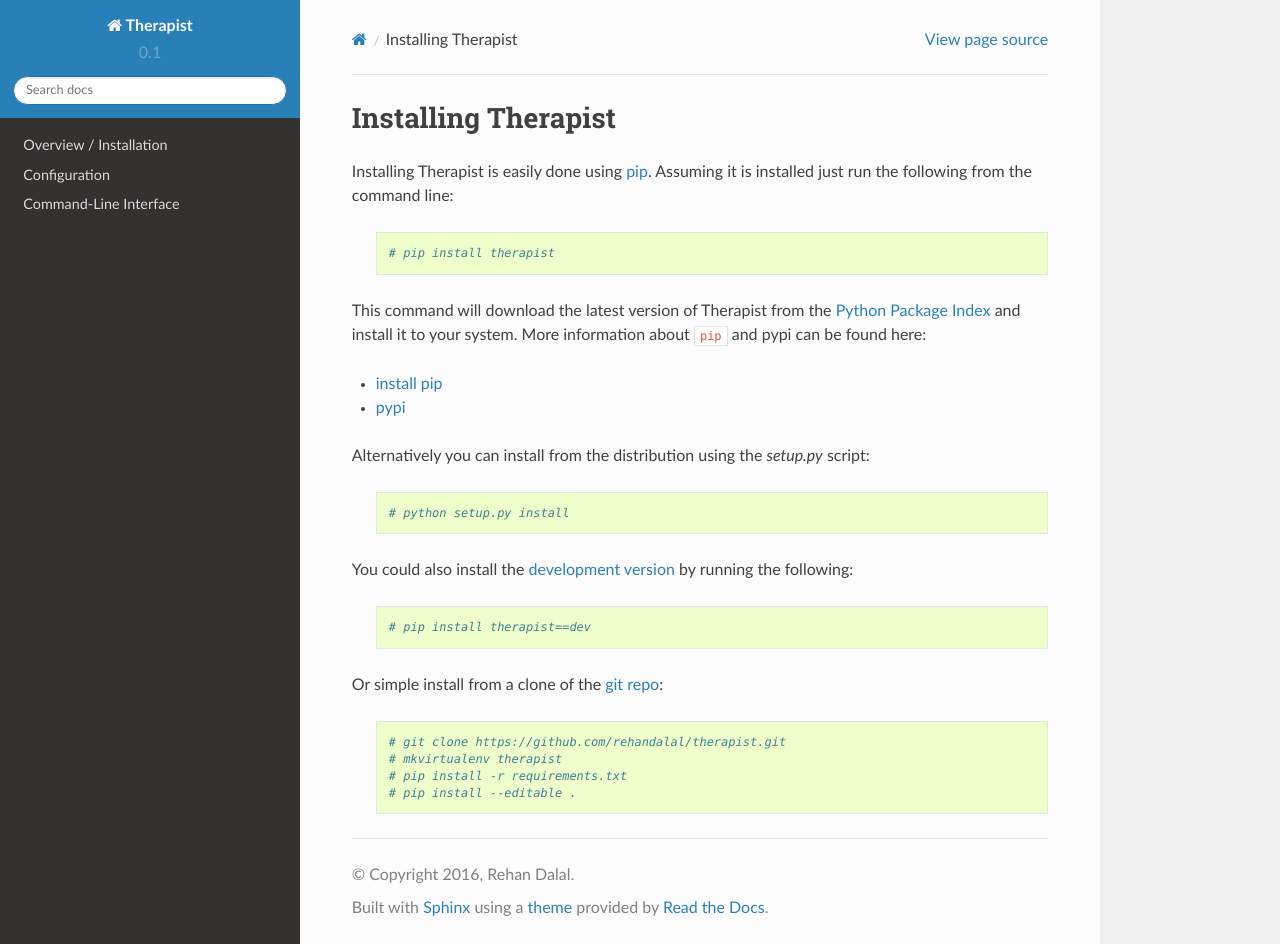
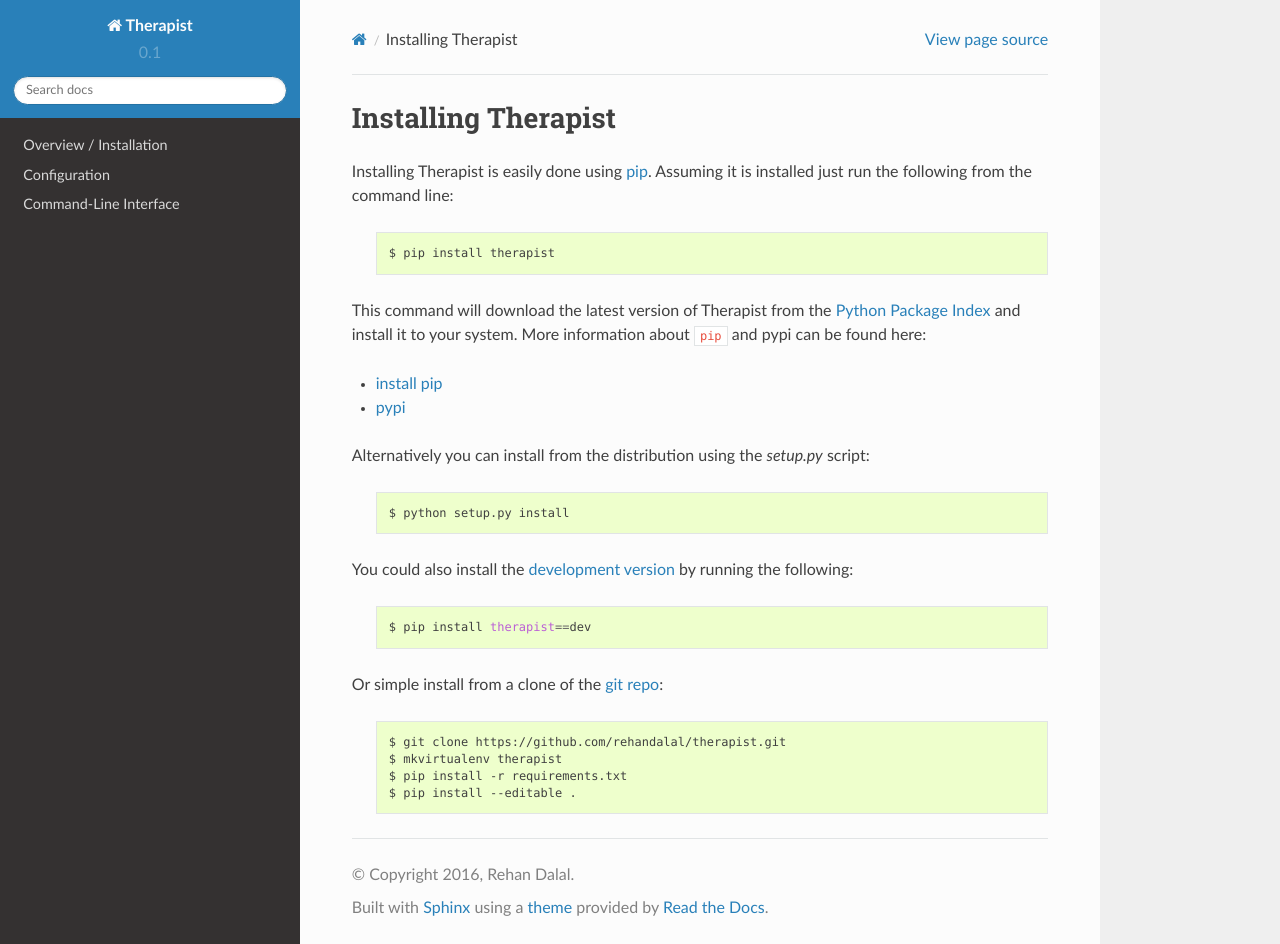
Before and after one commit to rehandalal/therapist, a Sphinx documentation site: the page built from docs/overview/install.rst, in a window 1280 px wide and 944 px high. Built offline with Sphinx 7.4.7 and the Read the Docs theme 2.0.0, drawn with Linux system fonts in a browser that asks for light colours.

Commit message:
Doc fixes

```diff
--- a/docs/cli.rst
+++ b/docs/cli.rst
@@ -14,10 +14,10 @@
 
     .. code-block:: bash
 
-        # therapist --help
+        $ therapist --help
 
 To get more information on a specific command run:
 
     .. code-block:: bash
 
-        # therapist <command-name> --help
+        $ therapist <command-name> --help
--- a/docs/overview/getting-started.rst
+++ b/docs/overview/getting-started.rst
@@ -6,7 +6,7 @@
 
     .. code-block:: bash
 
-        # therapist install
+        $ therapist install
 
 Now all you need to do is create a configuration as outlined in the
 :ref:`configuration_toplevel` section.
--- a/docs/overview/install.rst
+++ b/docs/overview/install.rst
@@ -6,7 +6,7 @@
 
     .. code-block:: bash
 
-        # pip install therapist
+        $ pip install therapist
 
 This command will download the latest version of Therapist from the
 `Python Package Index`_ and install it to your system. More information about
@@ -20,22 +20,22 @@
 
     .. code-block:: bash
 
-        # python setup.py install
+        $ python setup.py install
 
 You could also install the `development version`_ by running the following:
 
     .. code-block:: bash
 
-        # pip install therapist==dev
+        $ pip install therapist==dev
 
 Or simple install from a clone of the `git repo`_:
 
     .. code-block:: bash
 
-        # git clone https://github.com/rehandalal/therapist.git
-        # mkvirtualenv therapist
-        # pip install -r requirements.txt
-        # pip install --editable .
+        $ git clone https://github.com/rehandalal/therapist.git
+        $ mkvirtualenv therapist
+        $ pip install -r requirements.txt
+        $ pip install --editable .
 
 .. _pip: https://github.com/pypa/pip
 .. _Python Package Index: https://pypi.python.org/pypi/therapist
--- a/docs/overview/uninstall.rst
+++ b/docs/overview/uninstall.rst
@@ -6,6 +6,6 @@
 
     .. code-block:: bash
 
-        therapist uninstall
+        $ therapist uninstall
 
 .. note:: This will remove any pre-commit hook that is installed. It does not check to verify that it is the Therapist pre-commit hook.
```
